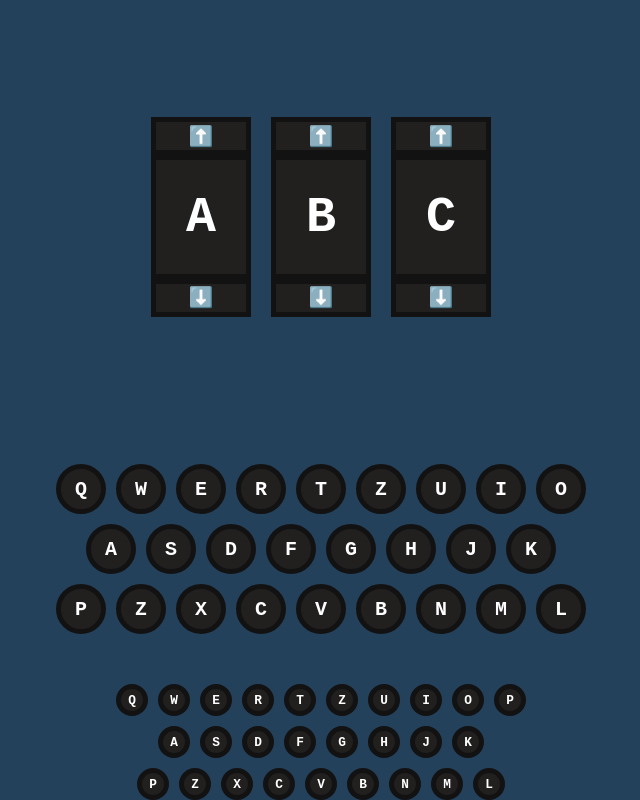
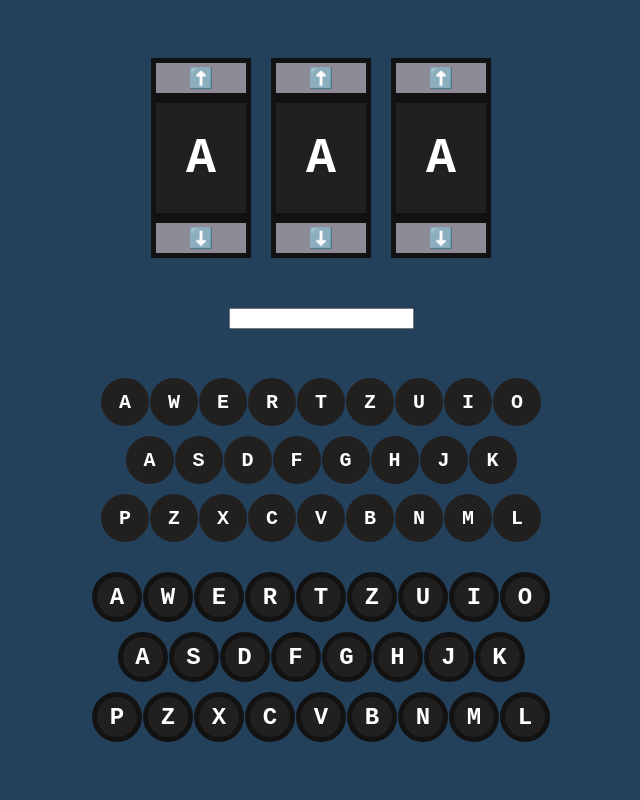
Before and after one commit to TrojanB/Enigma, a React (Vite) app: page / in a window 1280 px wide. Shown: the whole page, without its empty margins (319-959 px from the left). Built offline with nearby package versions, Linux system fonts and the light colour scheme.

Commit message:
Poprawiona werjsa wirnikow ktore obracaja sie o liczbe liter wklejana naraz i zapamietanie recznego ustawienia przez uzytkownika

```diff
--- a/src/Komponenty/Enigma/Enigma.jsx
+++ b/src/Komponenty/Enigma/Enigma.jsx
@@ -1,18 +1,53 @@
+import { useEffect, useState, useRef } from 'react';
+
 import styles from './Enigma.module.css';
 import Klawiatura from '../Klawiatura/Klawiatura';
 import Wirnik from '../Wirnik/Wirnik';
+import InputText from '../InputText/InputText';
+
+
 
 function Enigma(){
+    const alfabet = "ABCDEFGHIJKLMNOPQRSTUVWXYZ"
+
+    const [inputValue, setInputValue] = useState("");
+    const prevInputValueLength = useRef(0)
+    const firstOn = useRef(true)
+    const [pozycja_I, setPozycja_I] = useState(0)
+    const [pozycja_II, setPozycja_II] = useState(0)
+    const [pozycja_III, setPozycja_III] = useState(0)
+
+    const handleInputChange = (e) => {
+        setInputValue(e.target.value);
+    }
+
+    useEffect(() => {
+        console.log(firstOn.current)
+        if(firstOn.current){
+            firstOn.current = false
+            return;
+        }
+        const roznica = inputValue.replaceAll(' ', '').length - prevInputValueLength.current
+
+        setPozycja_I((pozycja_I + roznica) % alfabet.length);
+
+        prevInputValueLength.current = inputValue.replaceAll(' ','').length
+
+    }, [inputValue])
+
     return(
         <>
+
             <div className={styles.enigma}>
                 <div className={styles.wirniki}>
-                <Wirnik pozycja={0} />
-                <Wirnik pozycja={1} />
-                <Wirnik pozycja={2} />
+                <Wirnik pozycja={pozycja_III} setPozycja={setPozycja_III} />
+                <Wirnik pozycja={pozycja_II} setPozycja={setPozycja_II}/>
+                <Wirnik pozycja={pozycja_I} setPozycja={setPozycja_I}/>
                 </div>
 
-                <Klawiatura />
+                <InputText value={inputValue} onChange={handleInputChange} />
+
+                <Klawiatura pressedKey={inputValue.slice(-1)}/>
             </div>
         </>
     )
--- a/src/Komponenty/Enigma/Enigma.module.css
+++ b/src/Komponenty/Enigma/Enigma.module.css
@@ -7,7 +7,7 @@
     align-items: center;
     margin: 0;
     padding: 0;
-    gap: 30px;
+    gap: 10px;
 }
 
 .wirniki{
@@ -17,5 +17,4 @@
     align-items: center;
     gap: 20px;
     width: 100%;
-    flex-grow: 1;
 }
--- /dev/null
+++ b/src/Komponenty/InputText/InputText.jsx
@@ -0,0 +1,21 @@
+import styles from './InputText.module.css';
+
+function InputText({value, onChange}) {
+
+    return(
+       <div className={styles.inputTextContainer}>
+            <input
+                className={styles.inputText}
+                value={value}
+                onChange={onChange}
+            />
+
+            <div className={styles.displayText}>
+                {value}
+            </div>
+
+       </div>
+    )
+}
+
+export default InputText;
--- /dev/null
+++ b/src/Komponenty/InputText/InputText.module.css
@@ -0,0 +1,6 @@
+.inputTextContainer{
+    display: flex;
+    flex-direction: column;
+    justify-content: center;
+    height: 100px;
+}
--- a/src/Komponenty/Klawiatura/Klawiatura.jsx
+++ b/src/Komponenty/Klawiatura/Klawiatura.jsx
@@ -3,85 +3,40 @@ import useEffect from "react";
 import useRef from "react";
 import styles from "./Klawiatura.module.css";
 
-function Klawiatura() {
+function Klawiatura({pressedKey}) {
+
+    const rzedy = [
+        ["A", "W", "E", "R", "T", "Z", "U", "I", "O"],
+        ["A","S","D","F","G","H","J","K"],
+        ["P","Z","X","C","V","B","N","M","L"]
+    ]
+
     return(
         <>
+    {/* Lampki z literami ktore sie zapalają (nie mozna klikać) */}
     <div className={styles.container}>
         <div className={styles.klawiatura}>
-            <div className={styles.rzad}>
-                <div className={styles.klawiszSzyfr}>Q</div>
-                <div className={styles.klawiszSzyfr}>W</div>
-                <div className={styles.klawiszSzyfr}>E</div>
-                <div className={styles.klawiszSzyfr}>R</div>
-                <div className={styles.klawiszSzyfr}>T</div>
-                <div className={styles.klawiszSzyfr}>Z</div>
-                <div className={styles.klawiszSzyfr}>U</div>
-                <div className={styles.klawiszSzyfr}>I</div>
-                <div className={styles.klawiszSzyfr}>O</div>
-            </div>
-
-            <div className={styles.rzad}>
-                <div className={styles.klawiszSzyfr}>A</div>
-                <div className={styles.klawiszSzyfr}>S</div>
-                <div className={styles.klawiszSzyfr}>D</div>
-                <div className={styles.klawiszSzyfr}>F</div>
-                <div className={styles.klawiszSzyfr}>G</div>
-                <div className={styles.klawiszSzyfr}>H</div>
-                <div className={styles.klawiszSzyfr}>J</div>
-                <div className={styles.klawiszSzyfr}>K</div>
-            </div>
-
-            <div className={styles.rzad}>
-                <div className={styles.klawiszSzyfr}>P</div>
-                <div className={styles.klawiszSzyfr}>Z</div>
-                <div className={styles.klawiszSzyfr}>X</div>
-                <div className={styles.klawiszSzyfr}>C</div>
-                <div className={styles.klawiszSzyfr}>V</div>
-                <div className={styles.klawiszSzyfr}>B</div>
-                <div className={styles.klawiszSzyfr}>N</div>
-                <div className={styles.klawiszSzyfr}>M</div>
-                <div className={styles.klawiszSzyfr}>L</div>
-            </div>
+            {rzedy.map((rzad,index) => (
+                <div className={styles.rzad} key={index}>
+                    {rzad.map((litera) => (
+                        <div className={styles.klawiszSzyfr} key={litera}>
+                            {litera}
+                        </div>
+                    ))}
+                </div>
+            ))}
         </div>
 
 
-
+    {/* Klawiatura */}
         <div className={styles.klawiatura}>
-            <div className={styles.rzad}>
-                <button className={styles.klawisz}>Q</button>
-                <button className={styles.klawisz}>W</button>
-                <button className={styles.klawisz}>E</button>
-                <button className={styles.klawisz}>R</button>
-                <button className={styles.klawisz}>T</button>
-                <button className={styles.klawisz}>Z</button>
-                <button className={styles.klawisz}>U</button>
-                <button className={styles.klawisz}>I</button>
-                <button className={styles.klawisz}>O</button>
-                <button className={styles.klawisz}>P</button>
-            </div>
-
-            <div className={styles.rzad}>
-                <button className={styles.klawisz}>A</button>
-                <button className={styles.klawisz}>S</button>
-                <button className={styles.klawisz}>D</button>
-                <button className={styles.klawisz}>F</button>
-                <button className={styles.klawisz}>G</button>
-                <button className={styles.klawisz}>H</button>
-                <button className={styles.klawisz}>J</button>
-                <button className={styles.klawisz}>K</button>
-            </div>
-
-            <div className={styles.rzad}>
-                <button className={styles.klawisz}>P</button>
-                <button className={styles.klawisz}>Z</button>
-                <button className={styles.klawisz}>X</button>
-                <button className={styles.klawisz}>C</button>
-                <button className={styles.klawisz}>V</button>
-                <button className={styles.klawisz}>B</button>
-                <button className={styles.klawisz}>N</button>
-                <button className={styles.klawisz}>M</button>
-                <button className={styles.klawisz}>L</button>
-            </div>
+            {rzedy.map((rzad,index) => (
+                <div className={styles.rzad} key={index}>
+                    {rzad.map((litera) => (
+                        <button key={litera} className={styles.klawisz}>{litera}</button>
+                    ))}
+                </div>
+            ))}
         </div>
     </div>
         </>
--- a/src/Komponenty/Klawiatura/Klawiatura.module.css
+++ b/src/Komponenty/Klawiatura/Klawiatura.module.css
@@ -4,7 +4,7 @@
     justify-content: center;
     align-items: center;
     width:100%;
-    gap: 50px;
+    gap: 30px;
 
     font-family: 'Courier New', Courier, monospace;
 }
@@ -14,7 +14,7 @@
     flex-direction: column;
     justify-content: center;
     align-items: center;
-    width: 100%;
+    width: min(80vw, 400px);
     height: 100%;
     gap: 10px;
 
@@ -24,7 +24,7 @@
     display: flex;
     justify-content: center;
     align-items: center;
-    gap: 10px;
+    gap: 1px;
 }
 
 
@@ -34,17 +34,15 @@
     display: flex;
     justify-content: center;
     align-items: center;
-    flex-grow: 1;
 
     border: 5px solid rgb(19, 18, 18);
     border-radius: 50%;
-    width: auto;
-    min-width: 2rem;
+    width: 50px;
     aspect-ratio: 1/1;
 
     background-color: #221f1f;
 
-    font-size: 0.8rem;
+    font-size: 1.5em;
     font-weight: bold;
     color: white;
     cursor: pointer;
@@ -61,9 +59,8 @@
     justify-content: center;
     align-items: center;
 
-    border: 5px solid rgb(19, 18, 18);
     border-radius: 50%;
-    width: 50px;
+    width: min(3rem, 50px);
     aspect-ratio: 1/1;
 
     background-color: #221f1f;
--- a/src/Komponenty/Wirnik/Wirnik.jsx
+++ b/src/Komponenty/Wirnik/Wirnik.jsx
@@ -1,26 +1,34 @@
 import {useState} from "react";
-import useEffect from "react";
+import {useEffect} from "react";
 import useRef from "react";
 import styles from "./Wirnik.module.css";
 
-function Wirnik( {pozycja} ) {
+/*
+Okablowanie w enigmie było strasznie skomplikowane.
+
+Dla alfabetu ABCDEFGHIJKLMNOPQRSTUVWXYZ
+
+I wirnik przyjmował literę i dla tej litery zwracał inną literę po czym sie obracał o 1 pozycję i przyjmował inną literę.
+
+*/
+
+function Wirnik( {pozycja, setPozycja} ) {
     const alfabet = "ABCDEFGHIJKLMNOPQRSTUVWXYZ";
-    const [indeks, setIndeks] = useState(pozycja);
 
     const handleClickUp = () => {
-        setIndeks((indeks + 1) % alfabet.length);
+        console.log("DO GORY")
+        setPozycja(poz => (poz + 1) % alfabet.length);
     }
 
     const handleClickDown = () => {
-        setIndeks((indeks - 1 + alfabet.length) % alfabet.length);
+        setPozycja(poz => (poz - 1 + alfabet.length) % alfabet.length);
     }
 
     return(
         <div className={styles.wirnikContainer}>
             <button className={styles.przyciskWirnik} onClick={handleClickUp}>⬆️</button>
             <div className={styles.displayLitera}>
-                {alfabet[indeks]}
-                {console.log("Indeks: ", indeks)}
+                {alfabet[pozycja]}
             </div>
             <button className={styles.przyciskWirnik} onClick={handleClickDown}>⬇️</button>
         </div>
--- a/src/Komponenty/Wirnik/Wirnik.module.css
+++ b/src/Komponenty/Wirnik/Wirnik.module.css
@@ -1,9 +1,5 @@
 .wirnikContainer{
-    display: flex;
-    flex-direction: column;
-    align-items: center;
-    justify-content: center;
-    width: 100px;
+    width: min(15vw, 100px);
     height: 200px;
 }
 
@@ -11,7 +7,7 @@
     box-sizing: border-box;
     width: 100%;
     height: 40px;
-    background-color: #221f1f;
+    background-color: #8e8a96;
     border: 5px solid rgb(19, 18, 18);
 
     font-family: 'Courier New', Courier, monospace;
@@ -22,7 +18,8 @@
 }
 
 .displayLitera{
-    width: 90%;
+    box-sizing: border-box;
+    width: 100%;
     height: 120px;
     background-color: #221f1f;
     border: 5px solid rgb(19, 18, 18);
--- a/src/index.css
+++ b/src/index.css
@@ -3,4 +3,5 @@ body{
   margin: 0;
   padding: 0;
   background-color: #24415c;
+  overflow-x: hidden;
 }
```
Also changed, not shown: src/enigmaLogic.js (added, +10 -0 lines).
